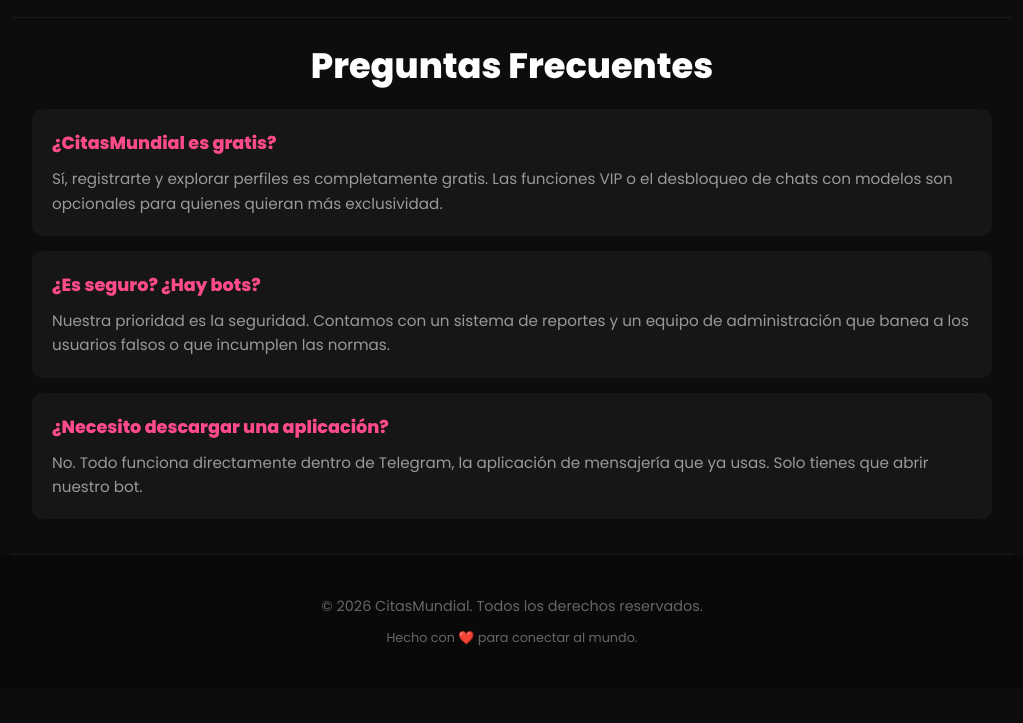
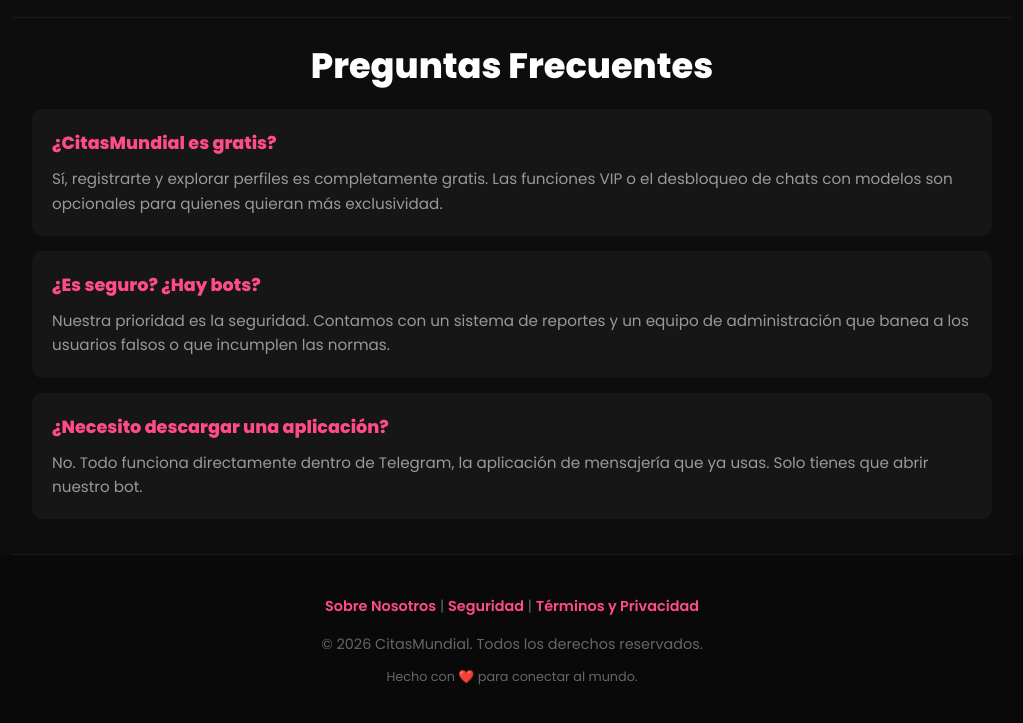
Before and after one commit to Lepra-max/citasmundial-web, a plain HTML site: page index.html in a window 1280 px wide. Shown: the part 2259-2982 px from the top of the page, without its empty margins (128-1151 px from the left). Before the commit the page ends 2948 px from the top, so only its background shows below. Drawn offline with Linux system fonts and the light colour scheme.

Commit message:
Actualizar index.html

```diff
--- a/index.html
+++ b/index.html
@@ -46,6 +46,8 @@
         .faq-item p { color: #999; font-size: 0.95rem; }
 
         footer { text-align: center; padding: 40px 20px; color: #666; font-size: 0.9rem; background: #090909; }
+        footer a { color: #ff4b8b; text-decoration: none; font-weight: 600; }
+        footer a:hover { text-decoration: underline; }
     </style>
 </head>
 <body>
@@ -129,7 +131,13 @@
         </div>
     </section>
 
+    <!-- FOOTER ACTUALIZADO -->
     <footer>
+        <p style="margin-bottom: 15px;">
+            <a href="nosotros.html">Sobre Nosotros</a> |
+            <a href="seguridad.html">Seguridad</a> |
+            <a href="terminos.html">Términos y Privacidad</a>
+        </p>
         <p>© 2026 CitasMundial. Todos los derechos reservados.</p>
         <p style="margin-top: 10px; font-size: 0.8rem;">Hecho con ❤️ para conectar al mundo.</p>
     </footer>
```
